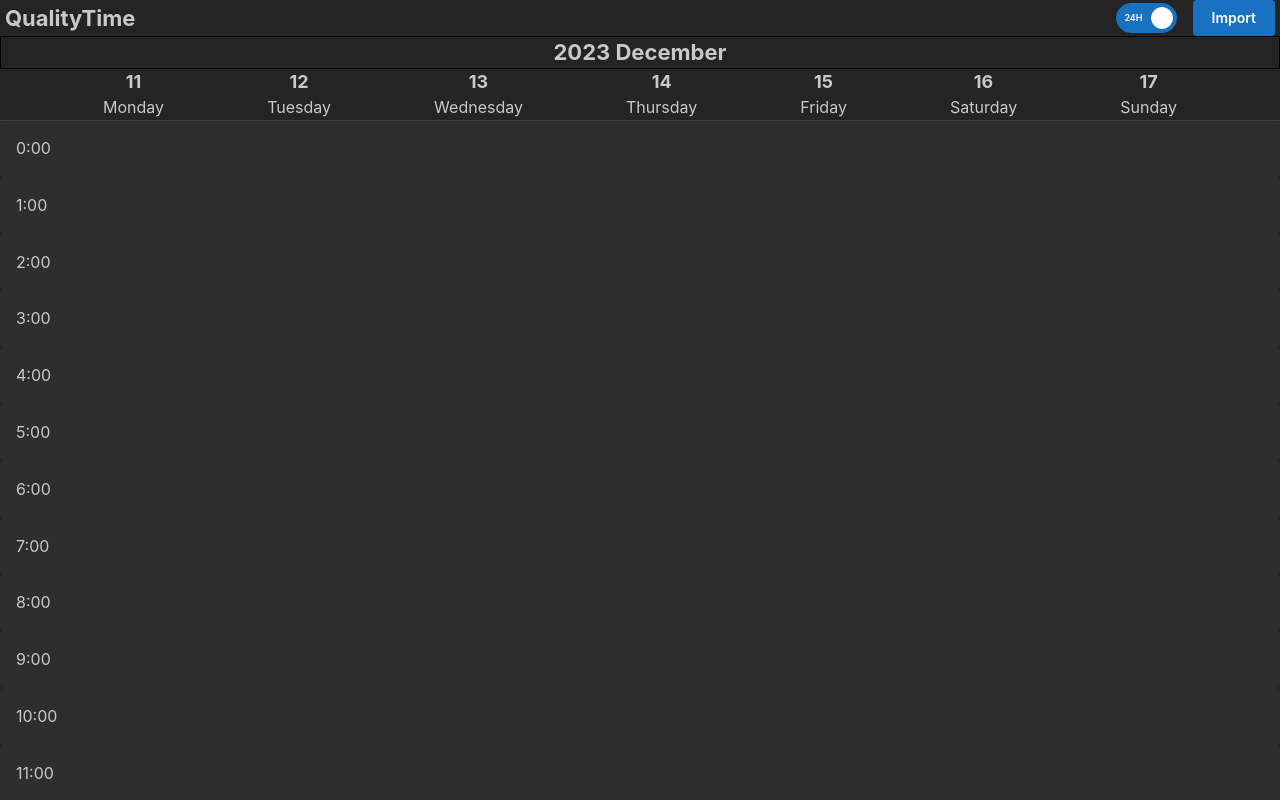
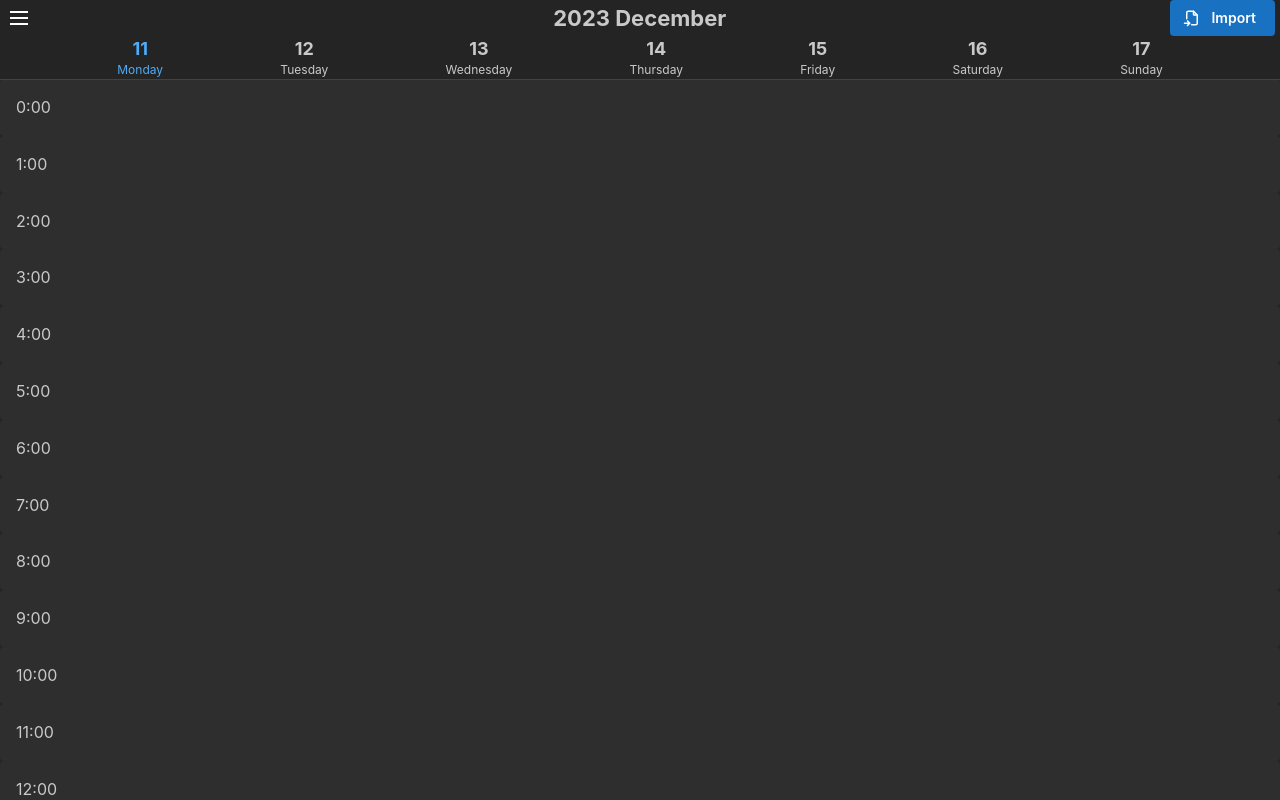
Before and after one commit to Szelmat/QualityTime, a React (Create React App) app: page / in a window 1280 px wide. Shown: the top 800 px of the page. Built offline with nearby package versions, Linux system fonts and the light colour scheme.

Commit message:
💄 Fix up navbar

```diff
--- a/src/components/CalendarHeader.tsx
+++ b/src/components/CalendarHeader.tsx
@@ -1,5 +1,4 @@
 import { Flex, Title, Text } from "@mantine/core";
-import { format } from "date-fns";
 import { getCurrentWeekDays } from "../util/WeekDays";
 import { useState } from "react";
 import { WeekDay } from "../types/WeekDay";
@@ -9,18 +8,15 @@ export const CalendarHeader = () => {
 
   return (
     <Flex direction="column">
-      <Flex
-        align="center"
-        justify="center"
-        style={{ border: "1px solid black" }}
-      >
-        <Title order={3}>{format(new Date(), "yyyy LLLL")}</Title>
-      </Flex>
       <Flex justify="space-evenly">
         {currentWeekDays.map((weekDay) => (
           <Flex direction="column" justify="center" align="center">
-            <Title order={4}>{weekDay.date}</Title>
-            <Text>{weekDay.weekDayName}</Text>
+            <Title c={weekDay.today ? "blue" : undefined} order={4}>
+              {weekDay.date}
+            </Title>
+            <Text c={weekDay.today ? "blue" : undefined} size="xs">
+              {weekDay.weekDayName}
+            </Text>
           </Flex>
         ))}
       </Flex>
--- a/src/components/Frame.tsx
+++ b/src/components/Frame.tsx
@@ -1,43 +1,60 @@
-import { AppShell, Flex, Switch, Title } from "@mantine/core";
+import {
+  ActionIcon,
+  AppShell,
+  Burger,
+  CloseButton,
+  Flex,
+  Title,
+} from "@mantine/core";
 import "@mantine/core/styles/AppShell.css";
 import { Calendar } from "./Calendar";
-import { ImportMenu } from "./ImportMenu";
-import { useContext } from "react";
-import { HourFormatContext } from "../contexts/HourFormatContext";
-import { HourFormatEnum } from "../types/enums/HourFormatEnum";
+import { ActionsMenu } from "./ImportMenu";
 import { CalendarHeader } from "./CalendarHeader";
+import format from "date-fns/format";
+import { IconMenu2 } from "@tabler/icons-react";
+import { useDisclosure } from "@mantine/hooks";
+import { HourFormatToggleSwitch } from "./HourFormatToggleSwitch";
 
 export const Frame = () => {
-  const { setCurrentHourFormat } = useContext(HourFormatContext);
+  const [opened, { toggle }] = useDisclosure();
 
   return (
-    <AppShell padding="md">
+    <AppShell
+      padding="md"
+      navbar={{
+        width: 300,
+        breakpoint: "sm",
+        collapsed: {
+          mobile: !opened,
+          desktop: !opened,
+        },
+      }}
+    >
       <AppShell.Header>
         <Flex justify="space-between" align="center" ml="5px">
-          <Title order={3}>QualityTime</Title>
+          <Burger opened={opened} onClick={toggle} size="sm" mr={76} />
+          <Title order={3}>{format(new Date(), "yyyy LLLL")}</Title>
 
           <Flex align="center" gap="md" mr="5px">
-            <Switch
-              size="lg"
-              onLabel="24H"
-              offLabel="12H"
-              defaultChecked
-              onChange={({ target: { checked } }) => {
-                checked
-                  ? setCurrentHourFormat(HourFormatEnum.TWENTY_FOUR_HOUR)
-                  : setCurrentHourFormat(HourFormatEnum.TWELVE_HOUR);
-              }}
-            />
-            <ImportMenu />
+            <ActionsMenu />
           </Flex>
         </Flex>
         <CalendarHeader />
       </AppShell.Header>
 
+      <AppShell.Navbar p="md">
+        <CloseButton onClick={() => toggle()} />
+        <Flex direction="column" align="center">
+          <Flex>
+            <HourFormatToggleSwitch label="Hour Format:" />
+          </Flex>
+        </Flex>
+      </AppShell.Navbar>
+
       <AppShell.Main
         style={{
           padding: 0,
-          paddingTop: 120,
+          paddingTop: 79,
         }}
       >
         <Calendar />
--- /dev/null
+++ b/src/components/HourFormatToggleSwitch.tsx
@@ -0,0 +1,25 @@
+import { useContext } from "react";
+import { HourFormatContext } from "../contexts/HourFormatContext";
+import { Switch } from "@mantine/core";
+import { HourFormatEnum } from "../types/enums/HourFormatEnum";
+
+export const HourFormatToggleSwitch = (props: { label?: string }) => {
+  const { currentHourFormat, setCurrentHourFormat } =
+    useContext(HourFormatContext);
+
+  return (
+    <Switch
+      size="lg"
+      onLabel="24H"
+      offLabel="12H"
+      checked={currentHourFormat === HourFormatEnum.TWENTY_FOUR_HOUR}
+      label={props.label}
+      labelPosition="left"
+      onChange={({ target: { checked } }) => {
+        checked
+          ? setCurrentHourFormat(HourFormatEnum.TWENTY_FOUR_HOUR)
+          : setCurrentHourFormat(HourFormatEnum.TWELVE_HOUR);
+      }}
+    />
+  );
+};
--- a/src/components/ImportMenu.tsx
+++ b/src/components/ImportMenu.tsx
@@ -2,16 +2,19 @@ import { Button, Flex, Menu } from "@mantine/core";
 import {
   IconBrandGoogle,
   IconBrandOffice,
+  IconFileImport,
   IconUpload,
 } from "@tabler/icons-react";
 import { ComingSoonBadge } from "./ComingSoonBadge";
 
-export const ImportMenu = () => {
+export const ActionsMenu = () => {
   return (
     <>
       <Menu>
         <Menu.Target>
-          <Button size="sm">Import</Button>
+          <Button leftSection={<IconFileImport size={18} />} size="sm">
+            Import
+          </Button>
         </Menu.Target>
 
         <Menu.Dropdown>
```
